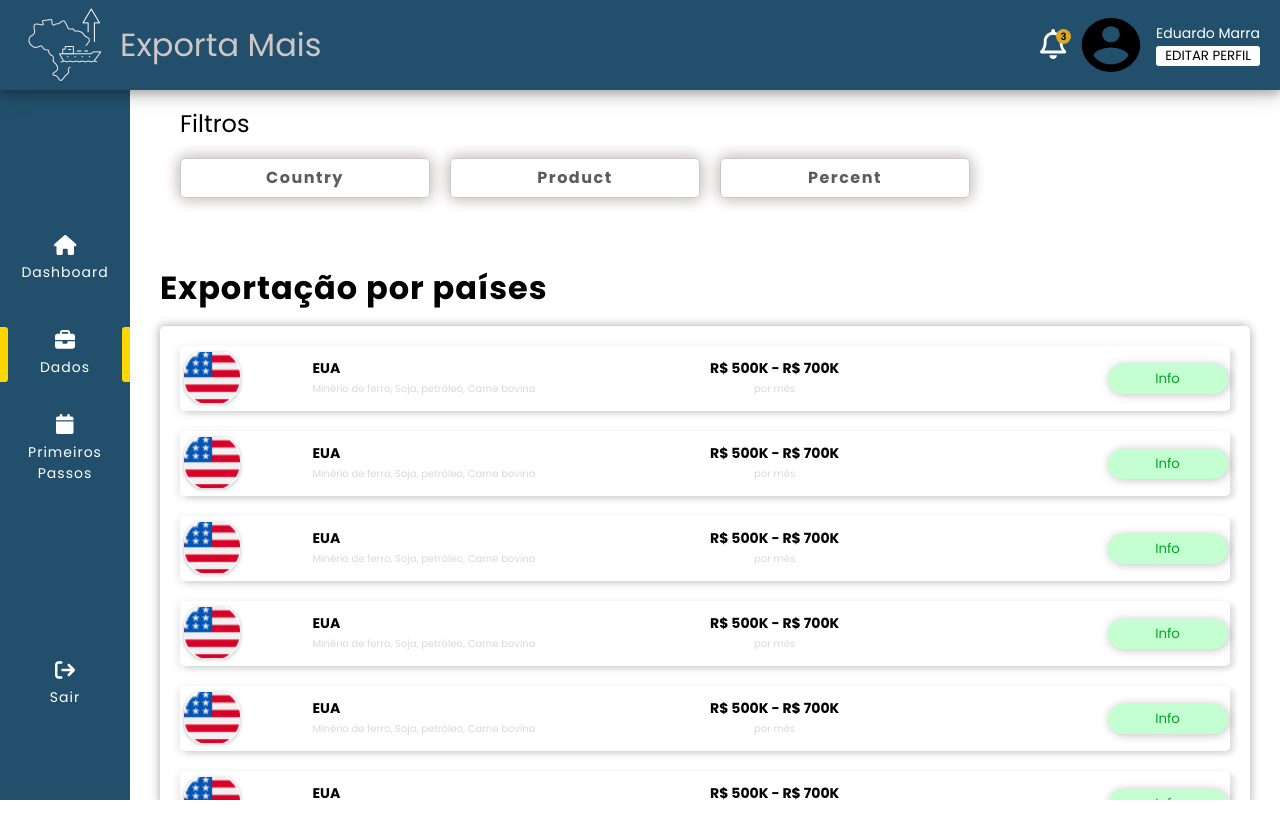
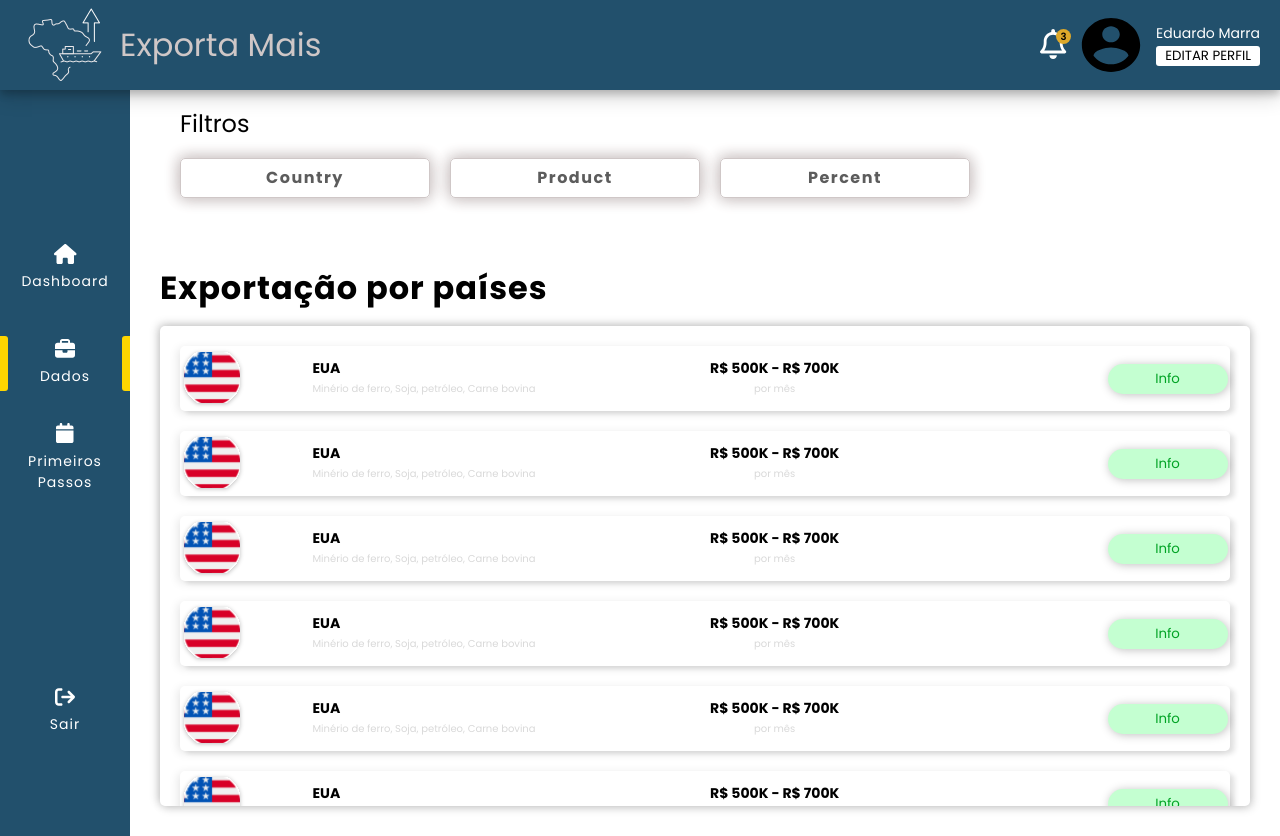
Before and after one commit to Eduardomarra/exportaMaisBr, an Angular app: page /data in a window 1280 px wide. Before the commit the page ends 800 px from the top, so only its background shows below. Built offline with nearby package versions, Linux system fonts and the light colour scheme.

Commit message:
refactor style

```diff
--- a/src/app/features/dashboard/dashboard.component.html
+++ b/src/app/features/dashboard/dashboard.component.html
@@ -1,21 +1,11 @@
 <app-header></app-header>
 <app-sidebar></app-sidebar>
 
-<main>
-  <app-per-product></app-per-product>
-  <app-percent-sale></app-percent-sale>
-  <app-total-sale></app-total-sale>
-  <app-ranking></app-ranking>
-</main>
-
-<!--
-
-<div class="wrapper">
+<div>
+  <main>
     <app-per-product></app-per-product>
     <app-percent-sale></app-percent-sale>
     <app-total-sale></app-total-sale>
     <app-ranking></app-ranking>
-  </div>
-
-
--->
+  </main>
+</div>
--- a/src/app/features/dashboard/dashboard.component.scss
+++ b/src/app/features/dashboard/dashboard.component.scss
@@ -13,6 +13,8 @@ app-header {
   grid-row: 1/2;
 }
 
+div {
+  display: block;
   main {
     display: grid;
     grid-template-columns: 1fr 1fr 350px;
@@ -47,38 +49,4 @@ main {
       grid-row: 1/3;
     }
   }
-
-/*
-main {
-  grid-column: 2/3;
-  grid-row: 2/4;
-
-  .wrapper {
-    display: grid;
-    grid-template-columns: 1fr 1fr 1fr 350px;
-    grid-template-rows: 350px 1fr;
-    gap: 1rem;
-
-    app-per-product {
-      grid-column: 1/3;
-      grid-row: 1/2;
 }
-
-    app-percent-sale {
-      grid-column: 3/4;
-      grid-row: 1/2;
-    }
-
-    app-total-sale {
-      grid-column: 1/4;
-      grid-row: 2/4;
-    }
-
-    app-ranking {
-      grid-column: 4/6;
-      grid-row: 1/4;
-      height: calc(100vh - 15rem);
-    }
-  }
-}
-  */
--- a/src/app/shared/sidebar/sidebar.component.scss
+++ b/src/app/shared/sidebar/sidebar.component.scss
@@ -1,6 +1,6 @@
 .container {
   width: 13rem;
-  height: calc(100vh - 9rem);
+  height: 100%;
   background: var(--blue-800);
   display: flex;
   flex-direction: column;
--- a/src/styles.scss
+++ b/src/styles.scss
@@ -57,10 +57,9 @@
 }
 
 app-root {
-  display: block;
-  height: 100vh;
-  width: 100vw;
-  overflow: hidden;
+  min-height: 100vh;
+  max-width: 100vw;
+  box-sizing: border-box;
 }
 
 html {
```
Lines whose indentation alone changed are shown as unchanged.
